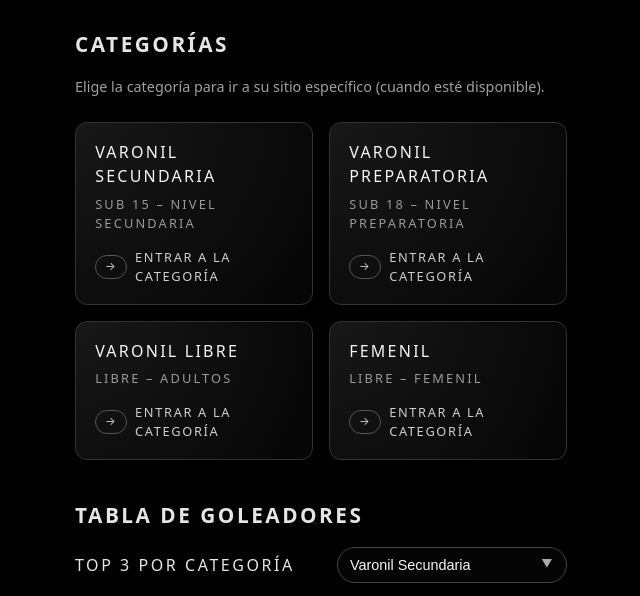
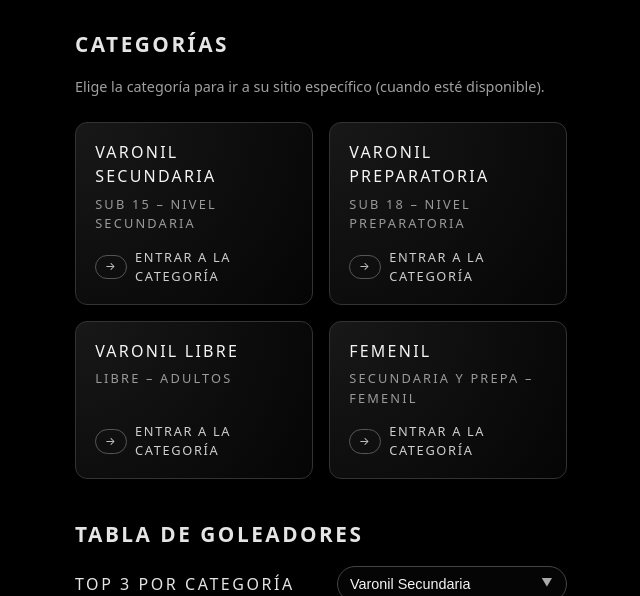
Before and after one commit to Rapo555/copacaninos2025.github.io, a plain HTML site: page index.html in a window 1280 px wide. Shown: the part 130-726 px from the top of the page, without its empty margins (319-959 px from the left). Drawn offline with Linux system fonts and the light colour scheme.

Commit message:
Update category tag for Femenil section

```diff
--- a/index.html
+++ b/index.html
@@ -351,7 +351,7 @@
         <a class="category-card" href="femenil.html">
           <div>
             <div class="category-name">Femenil</div>
-            <div class="category-tag">Libre – Femenil</div>
+            <div class="category-tag">Secundaria y Prepa – Femenil</div>
           </div>
           <div class="category-arrow">
             <span class="icon">&rarr;</span>
```
